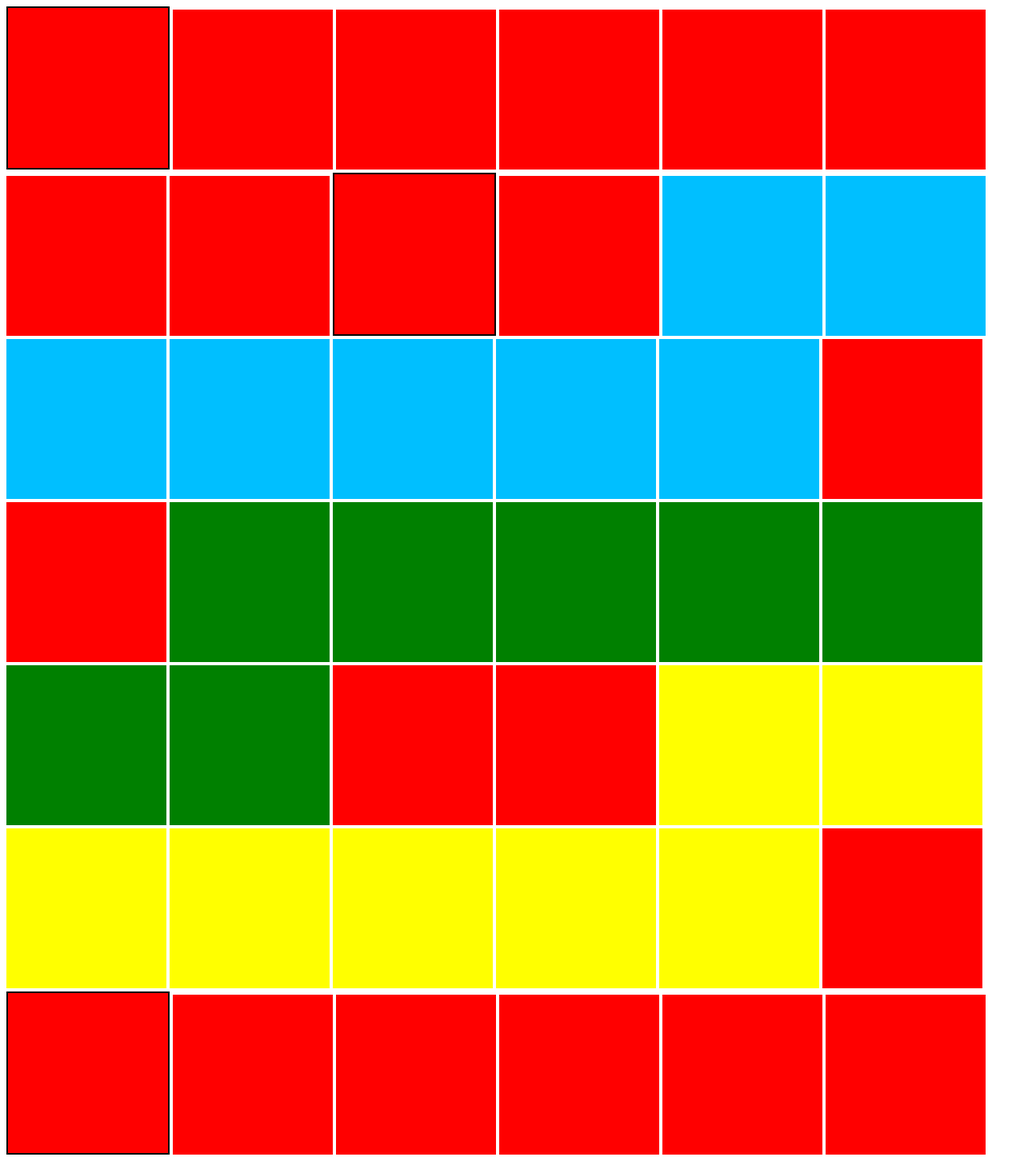
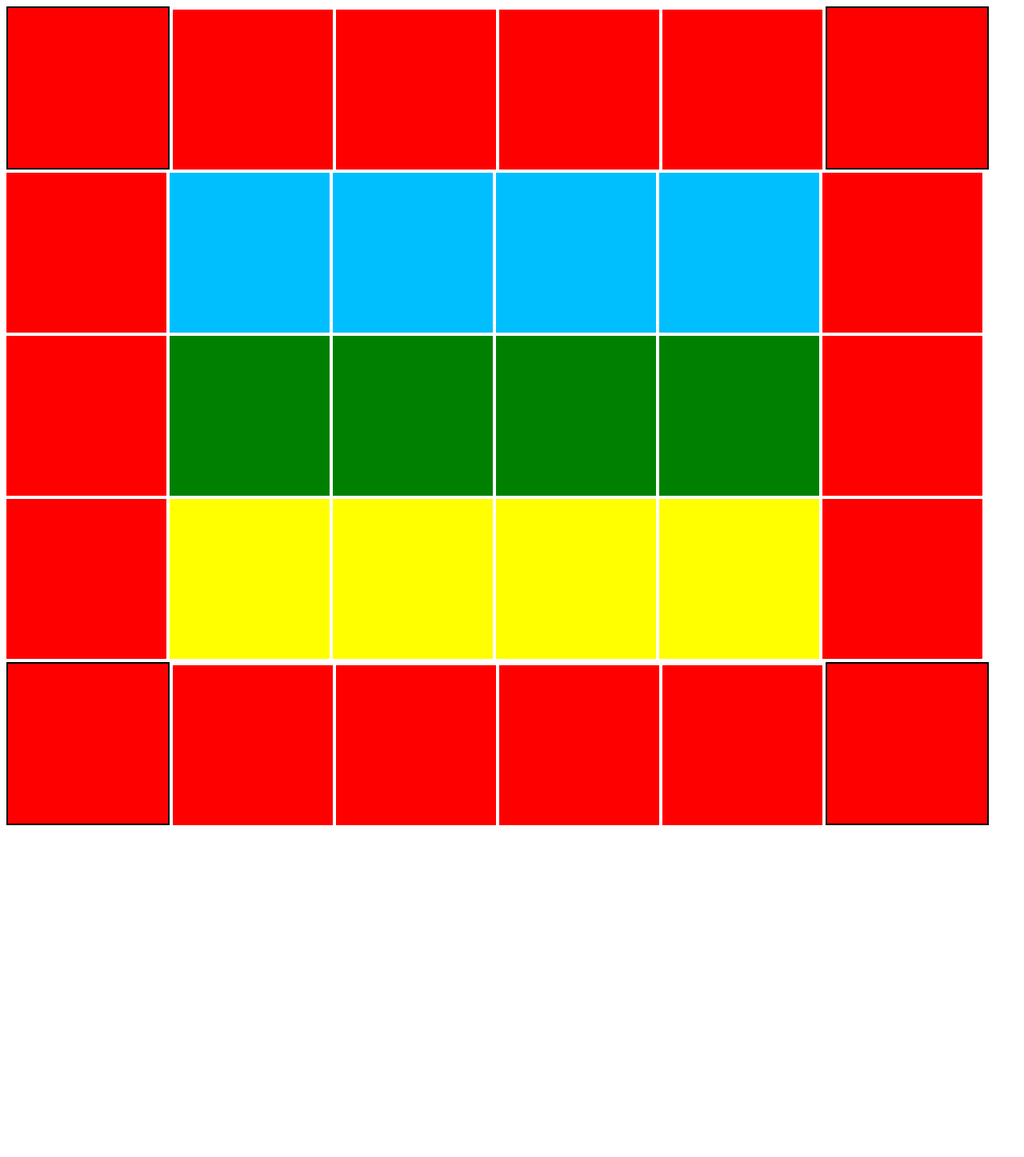
Before and after one commit to MariaFlorDiPiero/tarefa7-seletores-descodificadas, a plain HTML site: page index.html in a window 1280 px wide. Shown: the top 1447 px of the page at 80% size. After the commit the page ends 1044 px from the top, so only its background shows below. Drawn offline with Linux system fonts and the light colour scheme.

Commit message:
fix html

```diff
--- a/index.html
+++ b/index.html
@@ -13,14 +13,8 @@
     <div class="vermelho"></div>
     <div class="vermelho"></div>
     <div class="vermelho"></div>
-    <div class="vermelho"></div>
-    <div class="vermelho"></div>
-    <div class="vermelho"></div>
     <div class="vermelho hov" id="borda"></div>
     <div class="vermelho"></div>
-    <div class="azul"></div>
-    <div class="azul"></div>
-    <div class="azul"></div>
     <div class="azul"></div>
     <div class="azul"></div>
     <div class="azul"></div>
@@ -31,14 +25,8 @@
     <div class="verde"></div>
     <div class="verde"></div>
     <div class="verde"></div>
-    <div class="verde"></div>
-    <div class="verde"></div>
-    <div class="verde"></div>
     <div class="vermelho"></div>
     <div class="vermelho"></div>
-    <div class="amarelo"></div>
-    <div class="amarelo"></div>
-    <div class="amarelo"></div>
     <div class="amarelo"></div>
     <div class="amarelo"></div>
     <div class="amarelo"></div>
@@ -49,9 +37,6 @@
     <div class="vermelho"></div>
     <div class="vermelho"></div>
     <div class="vermelho"></div>
-    <div class="vermelho"></div>
-    <div class="vermelho"></div>
-    <div class="vermelho"></div>
     <div class="vermelho hov" id="borda"></div>
   </body>
 </html>
```
Also changed, not shown: test.txt (added).
